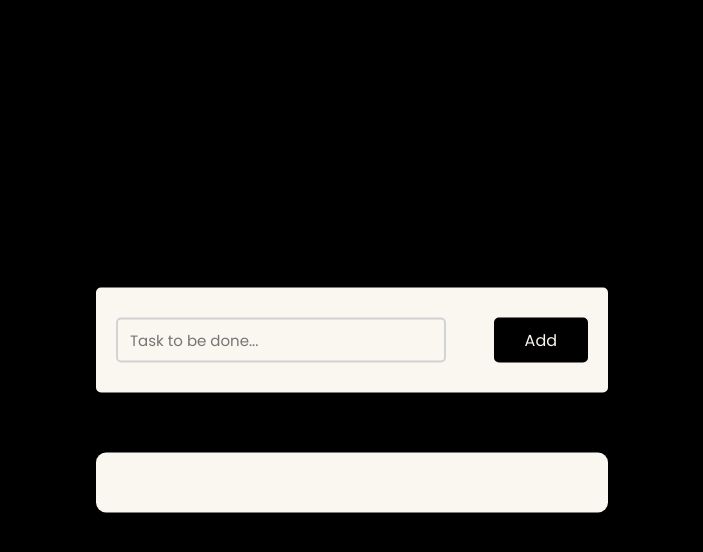
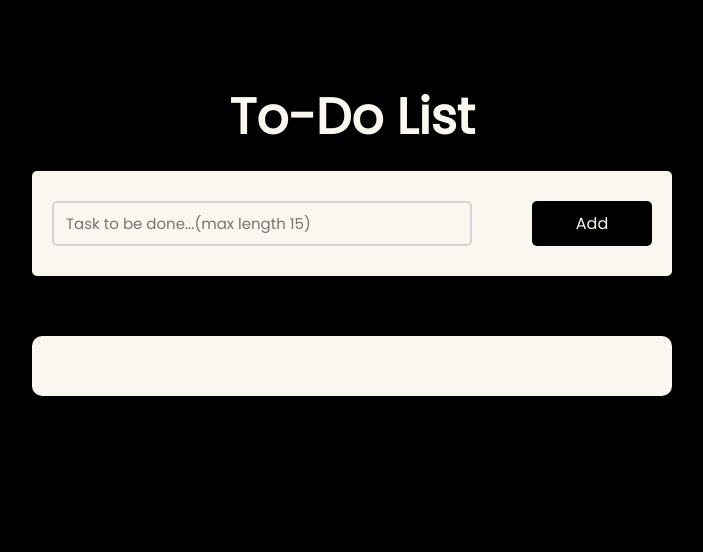
Before and after one commit to YadamVinay369/ToDoApp-JavaScript-MiniProject, a plain HTML site: page index.html in a window 1280 px wide. Shown: the whole page, without its empty margins (288-991 px from the left). Drawn offline with Linux system fonts and the light colour scheme.

Commit message:
css was updated resolving unecessary translation problem

```diff
--- a/index.html
+++ b/index.html
@@ -11,8 +11,9 @@
 </head>
 <body>
     <div class="container">
+        <div><h1>To-Do List</h1></div>
         <div id="newtask">
-            <input type="text" placeholder="Task to be done..." maxlength="40">
+            <input type="text" placeholder="Task to be done...(max length 15)" maxlength="15">
             <button id="push">Add</button>
         </div>
         <div id="tasks">
--- a/styles.css
+++ b/styles.css
@@ -11,13 +11,19 @@ body{
 
 
 .container{
-    width: 40%;
-    min-width: 20vw;
+    width: 40vw;
+    min-width: 50vw;
     position: relative;
-    transform: translate(-50%,-50%);
-    top: 50%;
-    left: 50%;
-    padding: 30vh 0;
+    padding: 10vh 0 30vh 0;
+    margin: 0 25vw;
+}
+
+.container div h1{
+    color: #faf6f0;
+    font-family: 'Poppins',sans-serif;
+    text-align: center;
+    font-size: 50px;
+    padding-bottom: 2vh;
 }
 
 #newtask{
@@ -125,5 +131,12 @@ body{
 @media (max-width: 1025px) {
     .container{
         min-width: 70vw;
+        margin: 0 15vw;
     }
 }
+
+@media (max-width: 573px){
+    .container div h1{
+        font-size: 30px;
+    }
+}
```
